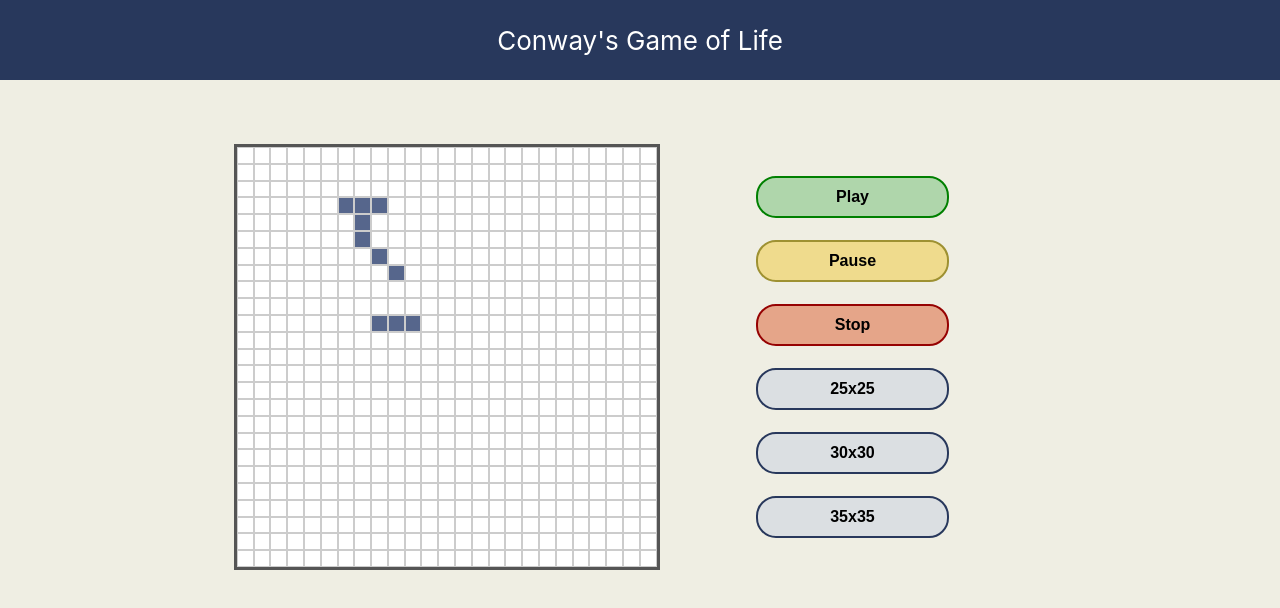
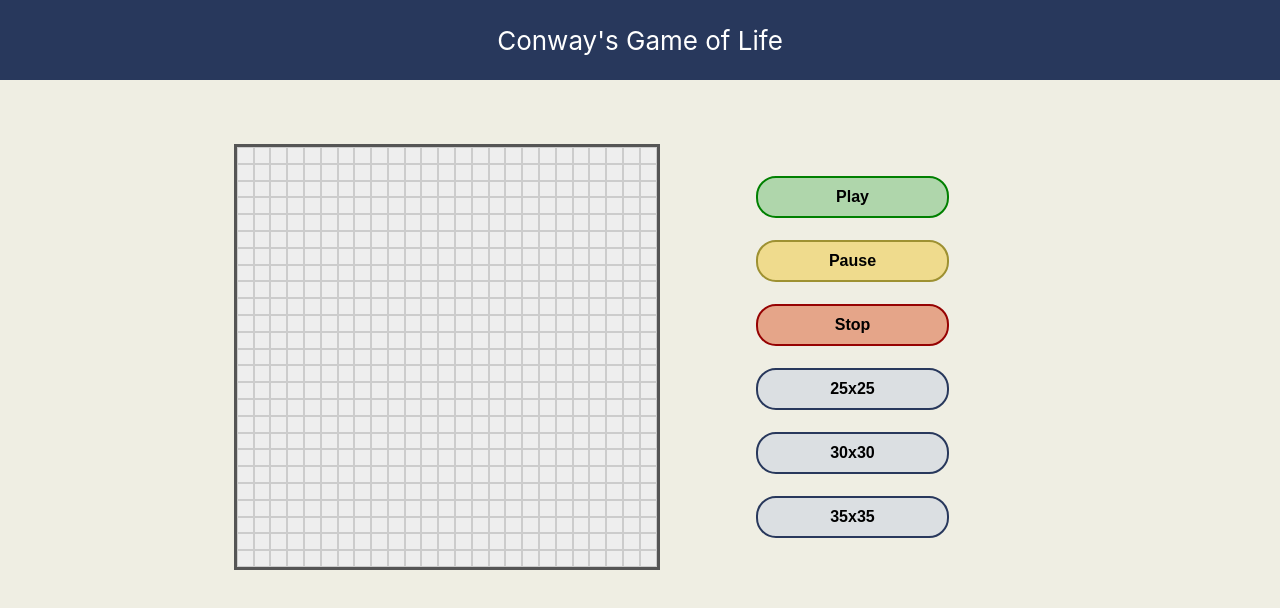
Before and after one commit to saharj/game_of_life, a React (Create React App) app: page / in a window 1280 px wide. Shown: the top 608 px of the page. Built offline with nearby package versions, Linux system fonts and the light colour scheme.

Commit message:
set interval

```diff
--- a/src/components/grids.tsx
+++ b/src/components/grids.tsx
@@ -9,7 +9,7 @@ export interface Props {
 const Grids: React.FC<Props> = (props) => {
     const [width, setWidth] = useState(78);
     const [height, setHeight] = useState(78);
-    const [checked, setChecked] = useState(["10-8", "10-9", "10-10", "3-8", "3-6", "3-7", "4-7", "5-7", "6-8", "7-9"]);
+    const [checked, setChecked] = useState<string[]>([]);
     const [matrix, setMatrix] = useState([[0]]);
 
     useEffect(() => {
@@ -25,18 +25,31 @@ const Grids: React.FC<Props> = (props) => {
     }, [matrix, checked, width])
 
     const handleClick = (e: React.MouseEvent<HTMLElement>) => {
-        const squareId = e.currentTarget.id;
-        if (checked.includes(squareId)) {
+        e.preventDefault();
+        const squareId = e.currentTarget && e.currentTarget.id;
+        if (checked.length > 0 && checked.includes(squareId)) {
+            console.log(squareId);
             setChecked(checked.filter(item => item !== squareId));
         } else {
-            setChecked([...checked, squareId])
+            setChecked([...checked, squareId]);
         }
     }
 
     const onPlay = (e: React.MouseEvent<HTMLElement>) => {
         if (matrix.length > 1) {
+            next();
+        }
+    }
+
+    const repeat = () => {
+        if (checked.length > 0) {
             setChecked(nextLife(matrix, props.col, props.row));
         }
+    }
+    const next = () => {
+        let intId;
+        clearInterval(intId);
+        intId = setInterval(repeat, 2000);
     }
 
     const onPause = (e: React.MouseEvent<HTMLElement>) => {
@@ -44,8 +57,8 @@ const Grids: React.FC<Props> = (props) => {
     }
 
     const squareStyle: any = (id: string) => {
-        let bg: string = "ccc";
-        if (checked.includes(id)) {
+        let bg: string = "#eee";
+        if (checked.length > 0 && checked.includes(id)) {
             bg = "rgb(86 102 140)";
         }
         return {
```
